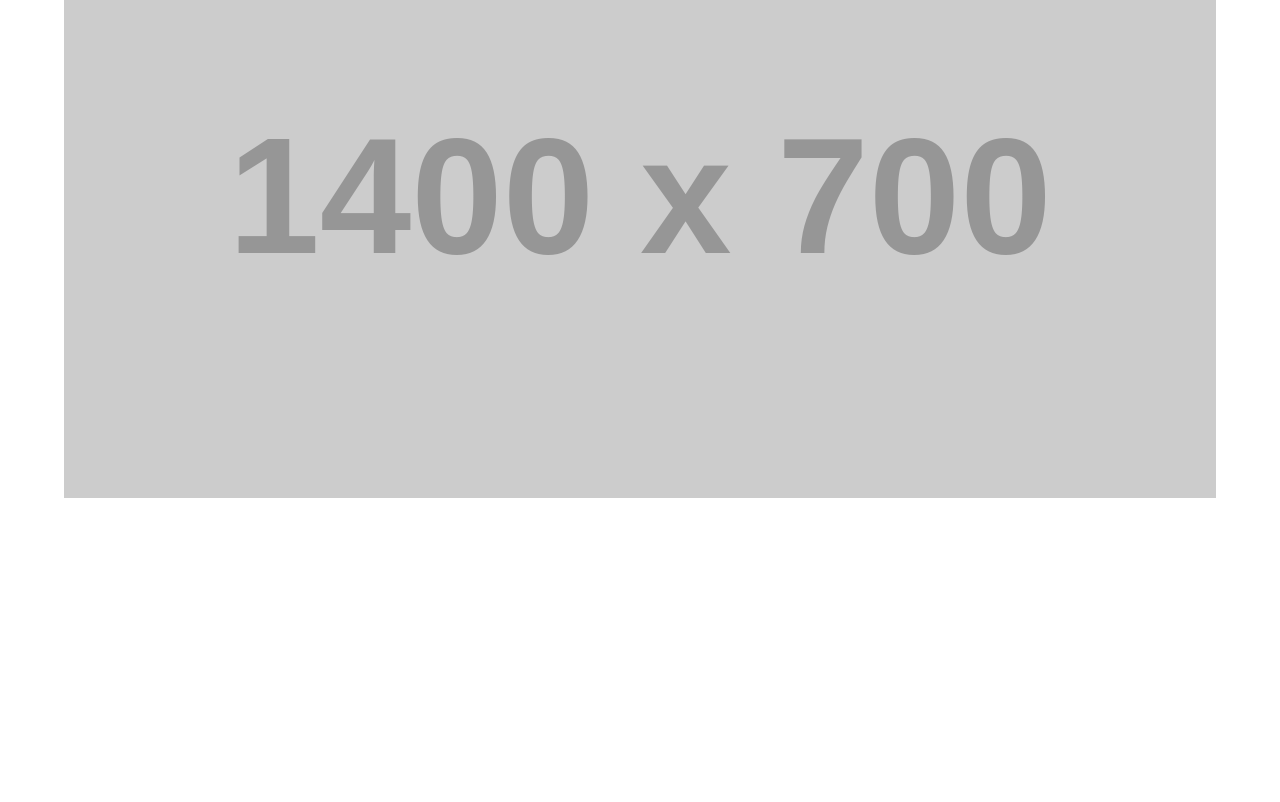
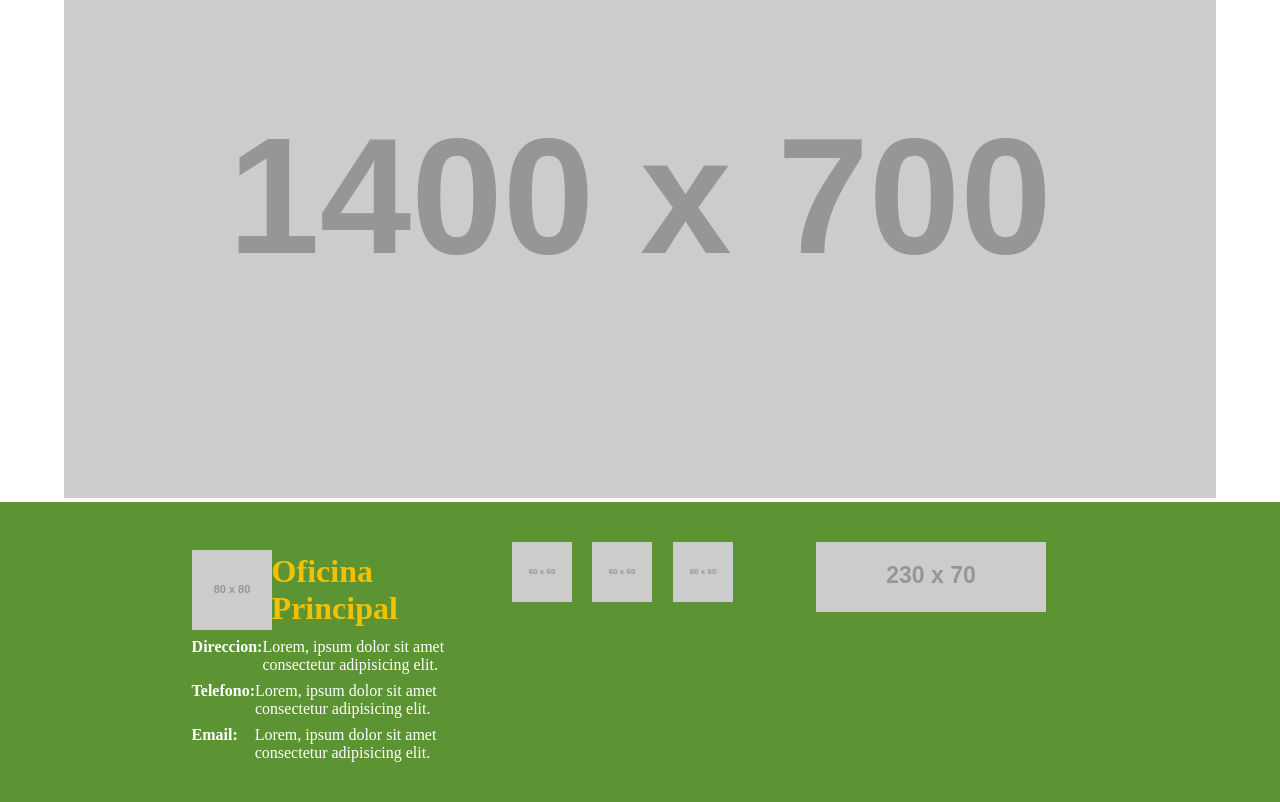
Before and after one commit to aandresweb/chavarri, a plain HTML site: page index.html in a window 1280 px wide. Shown: the part 1379-2181 px from the top of the page. Before the commit the page ends 1881 px from the top, so only its background shows below. Drawn offline with nearby package versions, Linux system fonts and the light colour scheme; placeholder pictures from the web are drawn by us.

Commit message:
Se agrega el footer

```diff
--- a/css/app.css
+++ b/css/app.css
@@ -18,6 +18,7 @@ a {
     --primary-color: #5c9434;
     --text-color: #787878;
     --gray-color: #ececec;
+    --amarillo: #F0C108;
 }
 
 /** Usefull classes **/
@@ -33,7 +34,8 @@ a {
 .text {
     padding-right: 1%;
     font: Arial Regular;
-    color: var(--text-color)
+    color: var(--text-color);
+
 }
 
 
@@ -155,7 +157,7 @@ a {
     height: 600px;
 }
 
-/*  Mision */
+/* Section Mision */
 .mision{
     height: 500x;
     padding-top: 6%;
@@ -163,9 +165,63 @@ a {
     border: 1px solid;
 }
 
-/*Frutas*/
 
+/*Section Frutas*/
 .frutas-principal-fondo{
     height: 100%;
     width: 100%;
 }
+
+/*Footer*/
+footer{
+    background-color: var(--primary-color);
+    height: 300px;
+    width: 100%;
+}
+
+.footer-content{
+    /*border: 1px solid;*/
+    padding: 20px 50px;
+    max-width: 90%;
+    margin: auto;
+}
+
+.footer-content_left{
+    display: block;
+    padding: 20px 20px;
+}
+.footer-content__title{
+    color: var(--amarillo);
+    align-self: center;
+    margin: auto;
+}
+
+.footer-content__subtitle{
+    color: white;
+    width: 40%;
+}
+
+.footer-text{
+    font: Arial Regular;
+    color: white;
+    text-align: left;
+}
+
+.footer-subtitle{
+    display: flex;
+    padding-top: 3%;
+}
+
+.footer-content_mid{
+    display: block;
+    padding: 20px 20px;
+}
+
+.social-icon{
+    padding: 0 3%;
+}
+
+.footer-content_right{
+    display: block;
+    padding: 20px 20px;
+}
--- a/index.html
+++ b/index.html
@@ -158,7 +158,46 @@
 
 
 		<!-- Footer -->
-
+		<footer> <!-- FALTA ACOMODAR LOS DIV-->
+			<div class="wrapper">
+				<div class="footer-content grid cols-3">
+					<div class="footer-content_left"><!--Izquierda-->
+						<div class="footer-subtitle">
+							<img src="https://via.placeholder.com/80x80.png" alt="">
+							<h1 class="footer-content__title">Oficina Principal</h1>
+						</div>
+						<div class="footer-subtitle">
+							<h4 class="footer-content__subtitle">Direccion:</h4>
+							<p class="footer-text">
+								Lorem, ipsum dolor sit amet consectetur adipisicing elit.
+							</p>
+						</div>
+						<div class="footer-subtitle">
+							<h4 class="footer-content__subtitle">Telefono:</h4>
+							<p class="footer-text">
+								Lorem, ipsum dolor sit amet consectetur adipisicing elit.
+							</p>
+						</div>
+						<div class="footer-subtitle">
+							<h4 class="footer-content__subtitle">Email:</h4>
+							<p class="footer-text">
+								Lorem, ipsum dolor sit amet consectetur adipisicing elit.
+							</p>
+						</div>
+					</div>
+					<div class="footer-content_mid">
+						<div class="footer-social">
+							<img class="social-icon" src="https://via.placeholder.com/60x60.png" alt="">
+							<img class="social-icon" src="https://via.placeholder.com/60x60.png" alt="">
+							<img class="social-icon" src="https://via.placeholder.com/60x60.png" alt="">
+						</div>
+					</div>
+					<div class="footer-content_right">
+						<img src="https://via.placeholder.com/230x70.png" alt="">
+					</div>
+				</div>
+			</div>
+		</footer>
 		<!-- End footer-->
 
 
```
